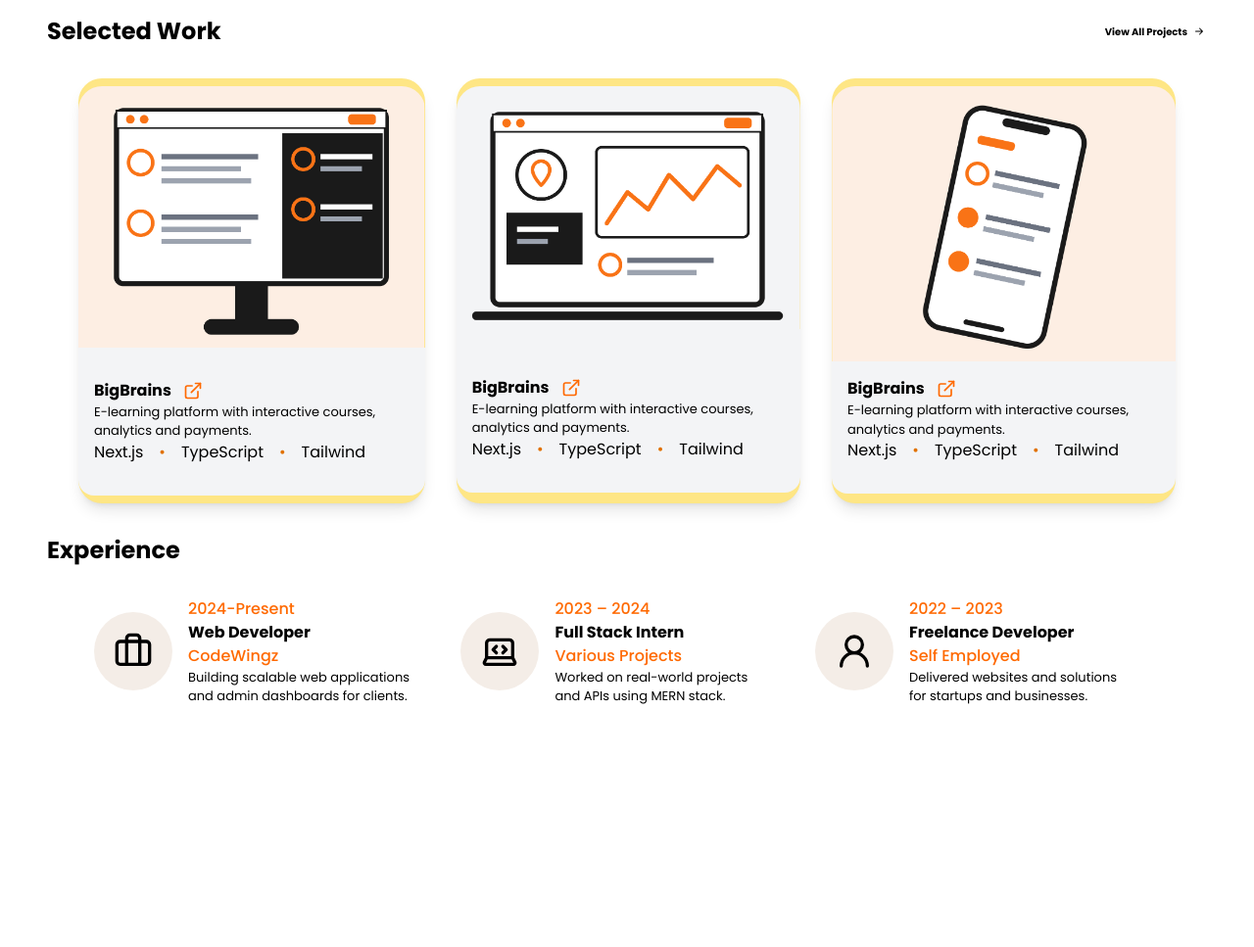
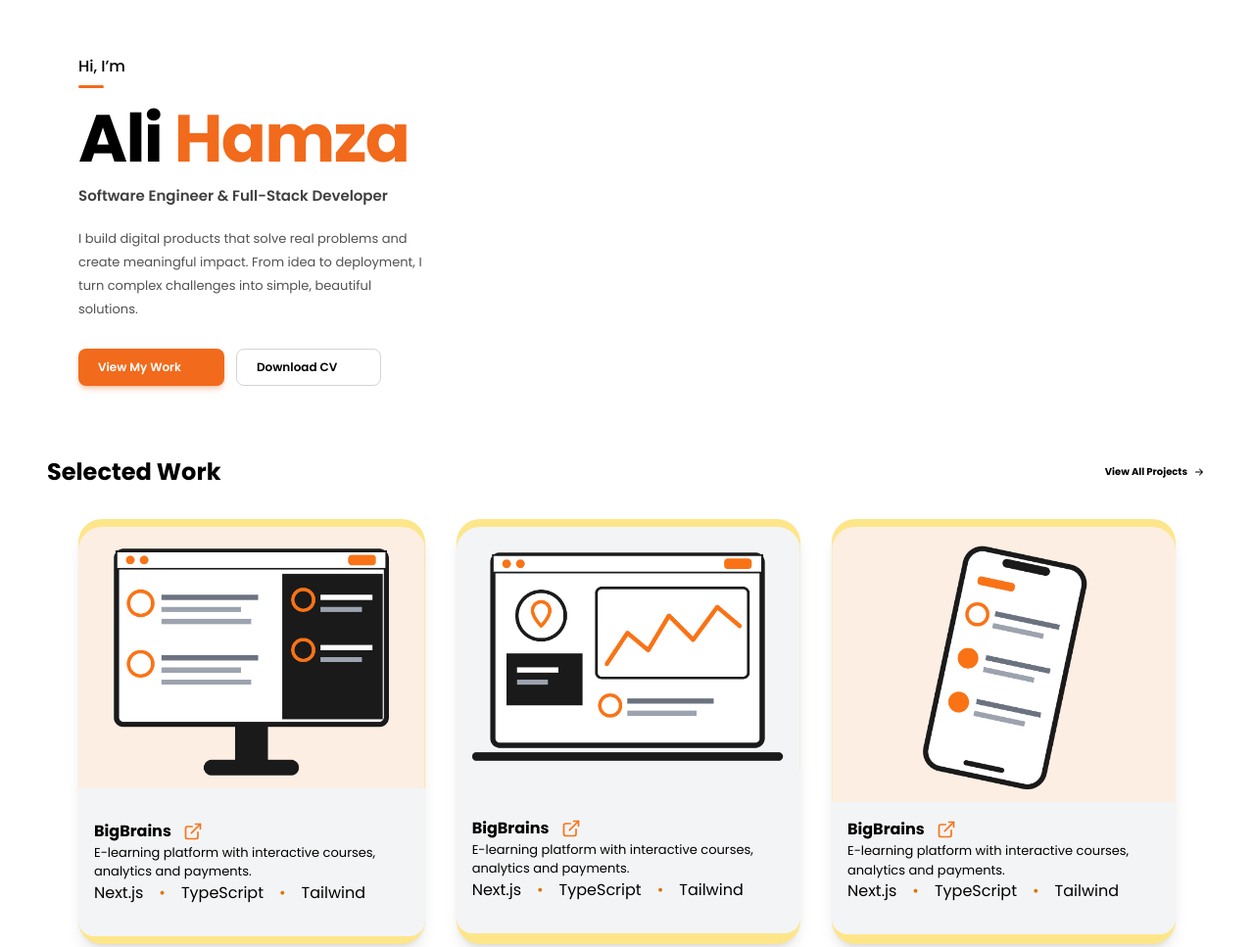
Before and after one commit to MOHAMED-BASIDI/AH.projects, a website: page index.html in a window 1280 px wide. Shown: the top 967 px of the page at 98% size. Before the commit the page ends 800 px from the top, so only its background shows below. Drawn offline with nearby package versions, Linux system fonts and the light colour scheme.

Commit message:
feat: create portfolio hero section and add personal introduction and CTA buttons

```diff
--- a/index.html
+++ b/index.html
@@ -7,15 +7,42 @@
     <link href="./src/output.css" rel="stylesheet" />
     <link
       href="https://fonts.googleapis.com/css2?family=Poppins:wght@400;500;600;700&display=swap"
-      rel="stylesheet"
-    />
+      rel="stylesheet" />
     <script src="https://cdn.jsdelivr.net/npm/@tailwindcss/browser@4"></script>
+    <script src="https://cdn.tailwindcss.com"></script>
+    <script>tailwind.config={theme:{extend:{colors:{brand:'#F26A1B',soft:'#FFF1E6'},fontFamily:{sans:['Inter','system-ui','sans-serif']}}}}</script>
+    <style>.ul{display:block;width:26px;height:3px;border-radius:9px;background:#F26A1B;margin-top:7px}.ic{width:1.5rem;height:1.5rem;fill:none;stroke:currentColor;stroke-width:1.6;stroke-linecap:round;stroke-linejoin:round}</style>
   </head>
   <body class="font-['Poppins'] w-[100vw]">
     <header></header>
 
     <main>
-      <section></section>
+      <section
+        class="grid items-center gap-8 px-[3rem] py-[1rem] md:grid-cols-[1fr,1.15fr] lg:py-14">
+        <div class="order-2 md:order-1 md:pl-4 lg:pl-8">
+          <p class="text-[16px] font-medium">Hi, I’m<span class="ul"></span></p>
+          <h1
+            class="mt-4 text-[56px] font-extrabold leading-[1.05] tracking-tight sm:text-[68px]">Ali
+            <span class="text-brand">Hamza</span></h1>
+          <p class="mt-3 text-[15px] font-semibold text-neutral-700">Software
+            Engineer &amp; Full-Stack Developer</p>
+          <p class="mt-5 max-w-[22rem] text-[13px] leading-6 text-neutral-600">I
+            build digital products that solve real problems and create
+            meaningful impact. From idea to deployment, I turn complex
+            challenges into simple, beautiful solutions.</p>
+          <div class="mt-7 flex flex-wrap gap-3">
+            <a href="#work"
+              class="inline-flex items-center gap-2 rounded-lg bg-brand px-5 py-2.5 text-xs font-semibold text-white shadow-md shadow-brand/30 hover:brightness-95">View
+              My Work <svg class="ic !h-4 !w-4"><use href="#arr" /></svg></a>
+            <a href="#"
+              class="inline-flex items-center gap-2 rounded-lg border border-neutral-300 bg-white px-5 py-2.5 text-xs font-semibold hover:border-brand">Download
+              CV <svg class="ic !h-4 !w-4 text-brand"><use
+                  href="#down" /></svg></a>
+          </div>
+          <div>
+
+          </div>
+        </section>
 
         <section></section>
 
@@ -25,8 +52,7 @@
           <div class="flex justify-between" py-[2rem]>
             <p class="font-black text-2xl">Selected Work</p>
             <p
-            class="flex justify-center items-center font-bold text-[10px] gap-1"
-          >
+              class="flex justify-center items-center font-bold text-[10px] gap-1">
               View All Projects
               <svg
                 xmlns="http://www.w3.org/2000/svg"
@@ -34,25 +60,21 @@
                 height="16"
                 fill="currentColor"
                 class="bi bi-arrow-right-short"
-              viewBox="0 0 16 16"
-            >
+                viewBox="0 0 16 16">
                 <path
                   fill-rule="evenodd"
-                d="M4 8a.5.5 0 0 1 .5-.5h5.793L8.146 5.354a.5.5 0 1 1 .708-.708l3 3a.5.5 0 0 1 0 .708l-3 3a.5.5 0 0 1-.708-.708L10.293 8.5H4.5A.5.5 0 0 1 4 8"
-              />
+                  d="M4 8a.5.5 0 0 1 .5-.5h5.793L8.146 5.354a.5.5 0 1 1 .708-.708l3 3a.5.5 0 0 1 0 .708l-3 3a.5.5 0 0 1-.708-.708L10.293 8.5H4.5A.5.5 0 0 1 4 8" />
               </svg>
             </p>
           </div>
           <div class="px-[2rem]">
             <div class="flex flex-col lg:flex-row lg:justify-around gap-[2rem]">
               <div
-              class="rounded-3xl border-black shadow-lg bg-amber-200 py-[1vh]"
-            >
+                class="rounded-3xl border-black shadow-lg bg-amber-200 py-[1vh]">
                 <img
                   class="rounded-t-3xl"
                   src="./public/imagas/mockup_1_desktop_monitor.png"
-                alt=""
-              />
+                  alt />
                 <div class="bg-[#f3f4f6] rounded-b-2xl py-[2rem] px-[1rem]">
                   <h1 class="flex items-center gap-3 font-bold">
                     BigBrains
@@ -66,13 +88,11 @@
                       stroke-width="2"
                       stroke-linecap="round"
                       stroke-linejoin="round"
-                    class="text-orange-500"
-                  >
+                      class="text-orange-500">
                       <path d="M15 3h6v6" />
                       <path d="M10 14 21 3" />
                       <path
-                      d="M18 13v6a2 2 0 0 1-2 2H5a2 2 0 0 1-2-2V8a2 2 0 0 1 2-2h6"
-                    />
+                        d="M18 13v6a2 2 0 0 1-2 2H5a2 2 0 0 1-2-2V8a2 2 0 0 1 2-2h6" />
                     </svg>
                   </h1>
                   <p class="text-[13px]">
@@ -86,16 +106,13 @@
                 </div>
               </div>
               <div
-              class="rounded-3xl border-black shadow-lg bg-amber-200 py-[1vh]"
-            >
+                class="rounded-3xl border-black shadow-lg bg-amber-200 py-[1vh]">
                 <img
                   class="rounded-t-3xl"
                   src="./public/imagas/mockup_2_dashboard_screen.png"
-                alt=""
-              />
+                  alt />
                 <div
-                class="bg-[#f3f4f6] rounded-b-2xl pb-[2rem] pt-[3rem] px-[1rem]"
-              >
+                  class="bg-[#f3f4f6] rounded-b-2xl pb-[2rem] pt-[3rem] px-[1rem]">
                   <h1 class="flex items-center gap-3 font-bold">
                     BigBrains
                     <svg
@@ -108,13 +125,11 @@
                       stroke-width="2"
                       stroke-linecap="round"
                       stroke-linejoin="round"
-                    class="text-orange-500"
-                  >
+                      class="text-orange-500">
                       <path d="M15 3h6v6" />
                       <path d="M10 14 21 3" />
                       <path
-                      d="M18 13v6a2 2 0 0 1-2 2H5a2 2 0 0 1-2-2V8a2 2 0 0 1 2-2h6"
-                    />
+                        d="M18 13v6a2 2 0 0 1-2 2H5a2 2 0 0 1-2-2V8a2 2 0 0 1 2-2h6" />
                     </svg>
                   </h1>
                   <p class="text-[13px]">
@@ -128,16 +143,13 @@
                 </div>
               </div>
               <div
-              class="rounded-3xl border-black shadow-lg bg-amber-200 py-[1vh]"
-            >
+                class="rounded-3xl border-black shadow-lg bg-amber-200 py-[1vh]">
                 <img
                   class="rounded-t-3xl"
                   src="./public/imagas/mockup_3_tilted_phone.png"
-                alt=""
-              />
+                  alt />
                 <div
-                class="bg-[#f3f4f6] rounded-b-2xl pb-[2rem] pt-[1rem] px-[1rem]"
-              >
+                  class="bg-[#f3f4f6] rounded-b-2xl pb-[2rem] pt-[1rem] px-[1rem]">
                   <h1 class="flex items-center gap-3 font-bold">
                     BigBrains
                     <svg
@@ -150,13 +162,11 @@
                       stroke-width="2"
                       stroke-linecap="round"
                       stroke-linejoin="round"
-                    class="text-orange-500"
-                  >
+                      class="text-orange-500">
                       <path d="M15 3h6v6" />
                       <path d="M10 14 21 3" />
                       <path
-                      d="M18 13v6a2 2 0 0 1-2 2H5a2 2 0 0 1-2-2V8a2 2 0 0 1 2-2h6"
-                    />
+                        d="M18 13v6a2 2 0 0 1-2 2H5a2 2 0 0 1-2-2V8a2 2 0 0 1 2-2h6" />
                     </svg>
                   </h1>
                   <p class="text-[13px]">
@@ -177,11 +187,11 @@
           <div>
             <p class="font-black text-2xl">Experience</p>
           </div>
-        <div class="flex justify-between gap-[3rem] flex-col lg:flex-row px-[2rem] lg:px-[3rem]">
+          <div
+            class="flex justify-between gap-[3rem] flex-col lg:flex-row px-[2rem] lg:px-[3rem]">
             <div class="flex items-center gap-[1rem]">
               <div
-              class="flex justify-center items-center rounded-full bg-[#f4ede7] w-[5rem] h-[5rem]"
-            >
+                class="flex justify-center items-center rounded-full bg-[#f4ede7] w-[5rem] h-[5rem]">
                 <svg
                   xmlns="http://www.w3.org/2000/svg"
                   width="40"
@@ -191,13 +201,12 @@
                   stroke="currentColor"
                   stroke-width="2"
                   stroke-linecap="round"
-                stroke-linejoin="round"
-              >
+                  stroke-linejoin="round">
                   <path d="M16 20V4a2 2 0 0 0-2-2h-4a2 2 0 0 0-2 2v16" />
                   <rect width="20" height="14" x="2" y="6" rx="2" />
                 </svg>
               </div>
-            <div class="">
+              <div class>
                 <p class="text-orange-500 font-medium">2024-Present</p>
                 <h1 class="font-bold">Web Developer</h1>
                 <p class="text-orange-500 font-medium">CodeWingz</p>
@@ -209,8 +218,7 @@
             </div>
             <div class="flex items-center gap-[1rem]">
               <div
-              class="flex justify-center items-center rounded-full bg-[#f4ede7] w-[5rem] h-[5rem]"
-            >
+                class="flex justify-center items-center rounded-full bg-[#f4ede7] w-[5rem] h-[5rem]">
                 <svg
                   xmlns="http://www.w3.org/2000/svg"
                   width="40"
@@ -220,11 +228,9 @@
                   stroke="currentColor"
                   stroke-width="2"
                   stroke-linecap="round"
-                stroke-linejoin="round"
-              >
+                  stroke-linejoin="round">
                   <path
-                  d="M20 16V7a2 2 0 0 0-2-2H6a2 2 0 0 0-2 2v9m16 0H4m16 0 1.28 2.55a1 1 0 0 1-.9 1.45H3.62a1 1 0 0 1-.9-1.45L4 16"
-                />
+                    d="M20 16V7a2 2 0 0 0-2-2H6a2 2 0 0 0-2 2v9m16 0H4m16 0 1.28 2.55a1 1 0 0 1-.9 1.45H3.62a1 1 0 0 1-.9-1.45L4 16" />
                   <path d="m10 9-2 2 2 2" />
                   <path d="m14 9 2 2-2 2" />
                 </svg>
@@ -240,8 +246,7 @@
             </div>
             <div class="flex items-center gap-[1rem]">
               <div
-              class="flex justify-center items-center rounded-full bg-[#f4ede7] w-[5rem] h-[5rem]"
-            >
+                class="flex justify-center items-center rounded-full bg-[#f4ede7] w-[5rem] h-[5rem]">
                 <svg
                   xmlns="http://www.w3.org/2000/svg"
                   width="40"
@@ -251,8 +256,7 @@
                   stroke="currentColor"
                   stroke-width="2"
                   stroke-linecap="round"
-                stroke-linejoin="round"
-              >
+                  stroke-linejoin="round">
                   <circle cx="12" cy="8" r="5" />
                   <path d="M20 21a8 8 0 0 0-16 0" />
                 </svg>
```
Also changed, not shown: package.json (+20 -1 lines), public/imagas/image001.jpeg (added), public/imagas/image002.jpeg (added). Lines whose indentation alone changed are shown as unchanged.
